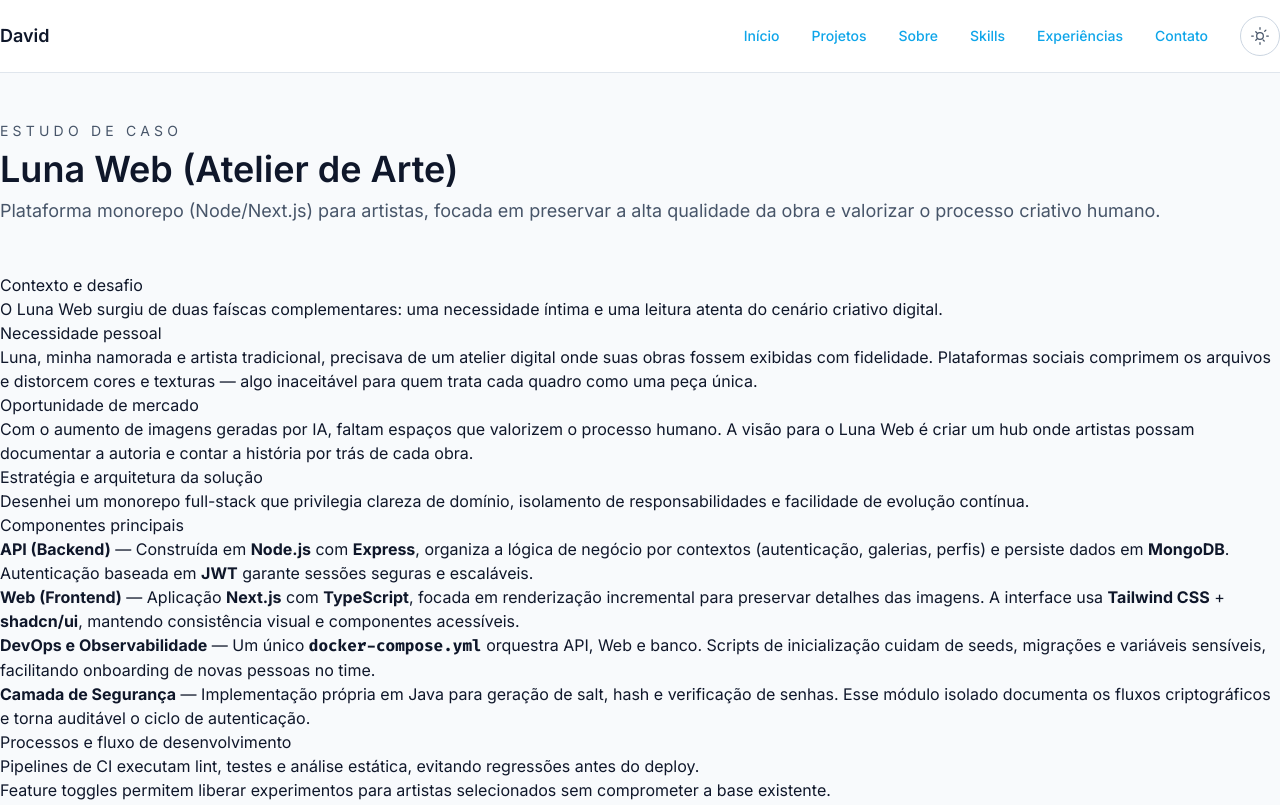
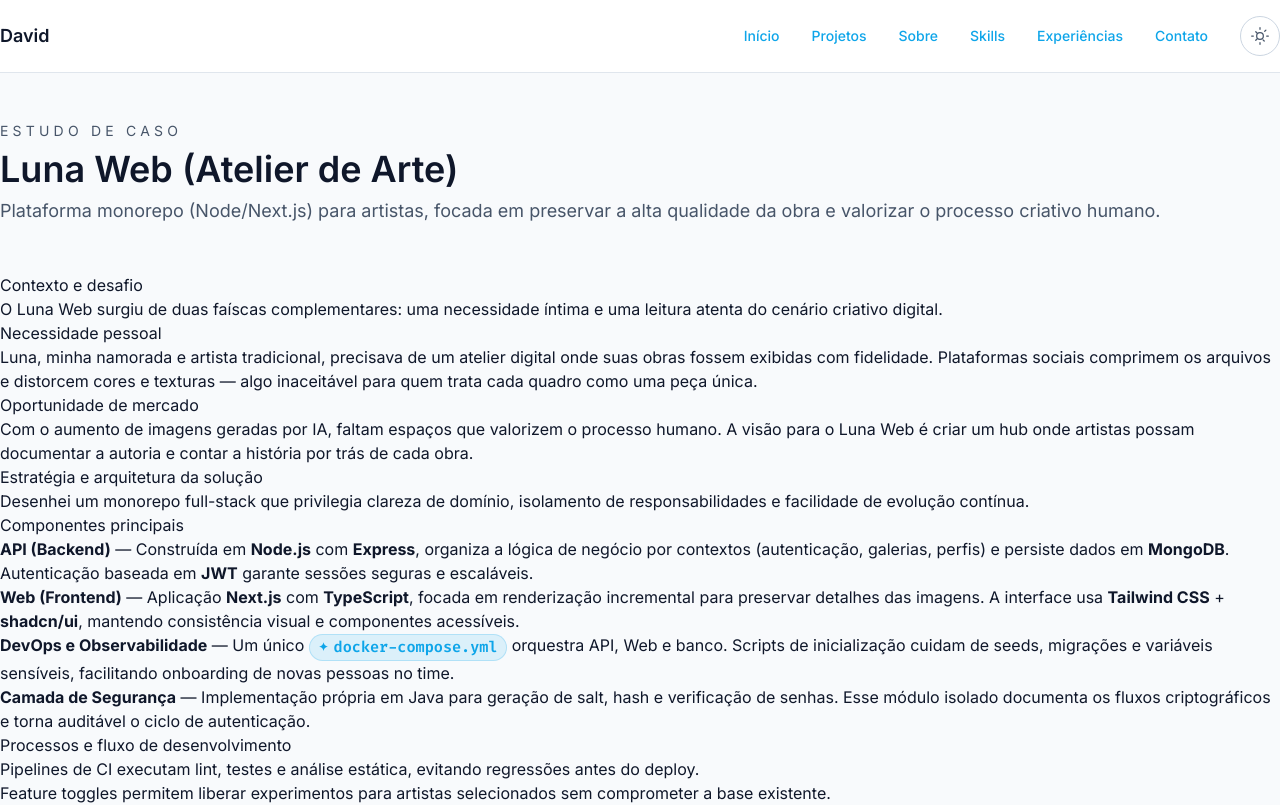
Before and after one commit to Pexe171/portifolio, a Next.js app: page /projetos/atelier-weber in a window 1280 px wide. Shown: the top 805 px of the page. Built offline with nearby package versions, Linux system fonts and the light colour scheme.

Commit message:
style: destacar snippets inline com selo azul

```diff
--- a/app/globals.css
+++ b/app/globals.css
@@ -36,3 +36,34 @@ body {
 a {
   @apply text-midnight-accent underline-offset-4 transition hover:text-midnight-accent-strong;
 }
+
+.prose :not(pre) > code {
+  display: inline-flex;
+  align-items: center;
+  gap: 0.35rem;
+  padding: 0.12rem 0.6rem;
+  border-radius: 9999px;
+  font-size: 0.95em;
+  font-weight: 600;
+  vertical-align: baseline;
+  color: rgb(var(--color-accent));
+  background-color: rgb(var(--color-accent) / 0.12);
+  box-shadow: inset 0 0 0 1px rgb(var(--color-accent) / 0.2);
+}
+
+.prose :not(pre) > code::before {
+  content: '✦';
+  font-size: 0.75em;
+  line-height: 1;
+  color: rgb(var(--color-accent));
+}
+
+.dark .prose :not(pre) > code {
+  color: rgb(var(--color-accent-strong));
+  background-color: rgb(var(--color-accent-strong) / 0.18);
+  box-shadow: inset 0 0 0 1px rgb(var(--color-accent-strong) / 0.22);
+}
+
+.dark .prose :not(pre) > code::before {
+  color: rgb(var(--color-accent-strong));
+}
```
